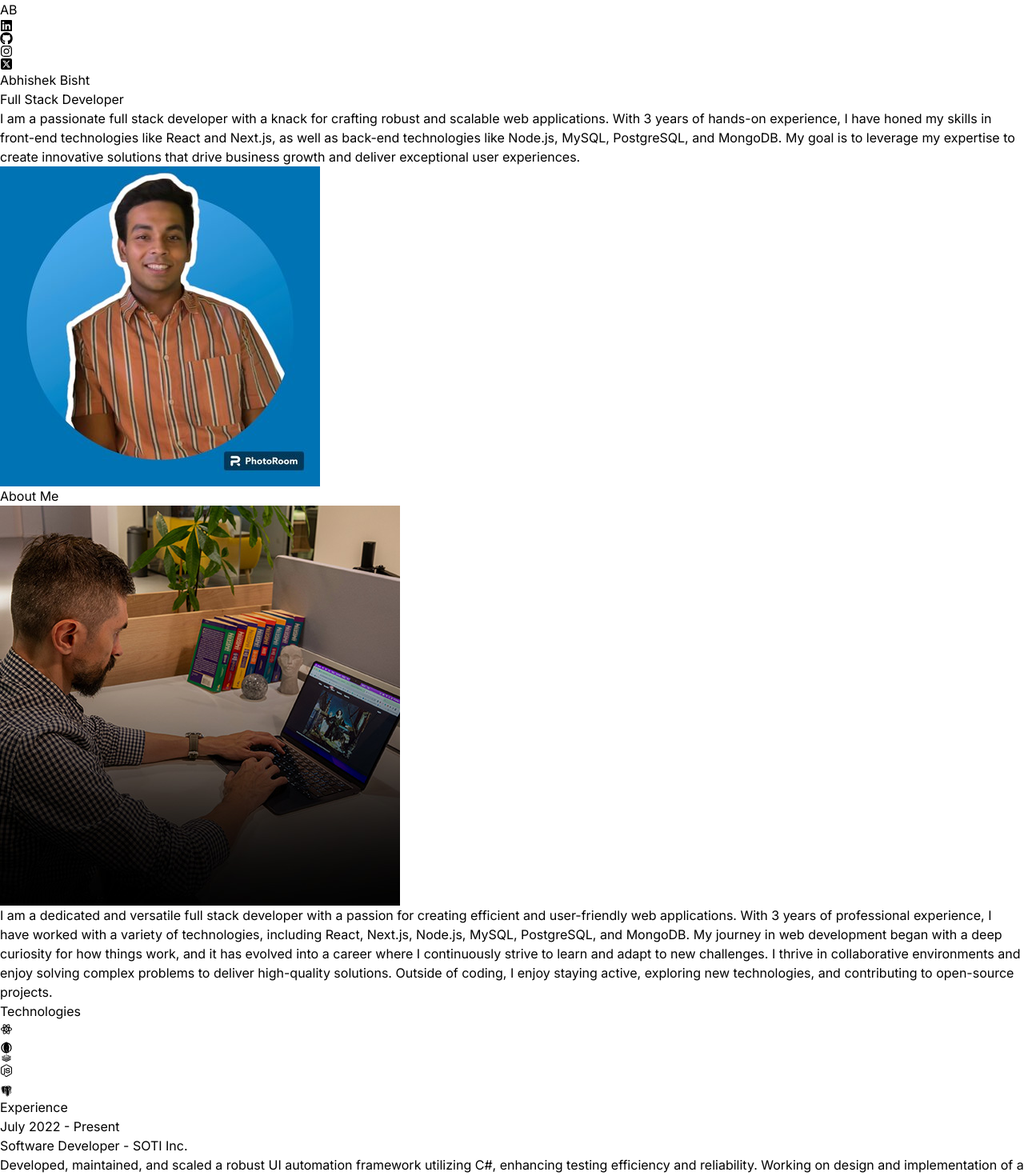
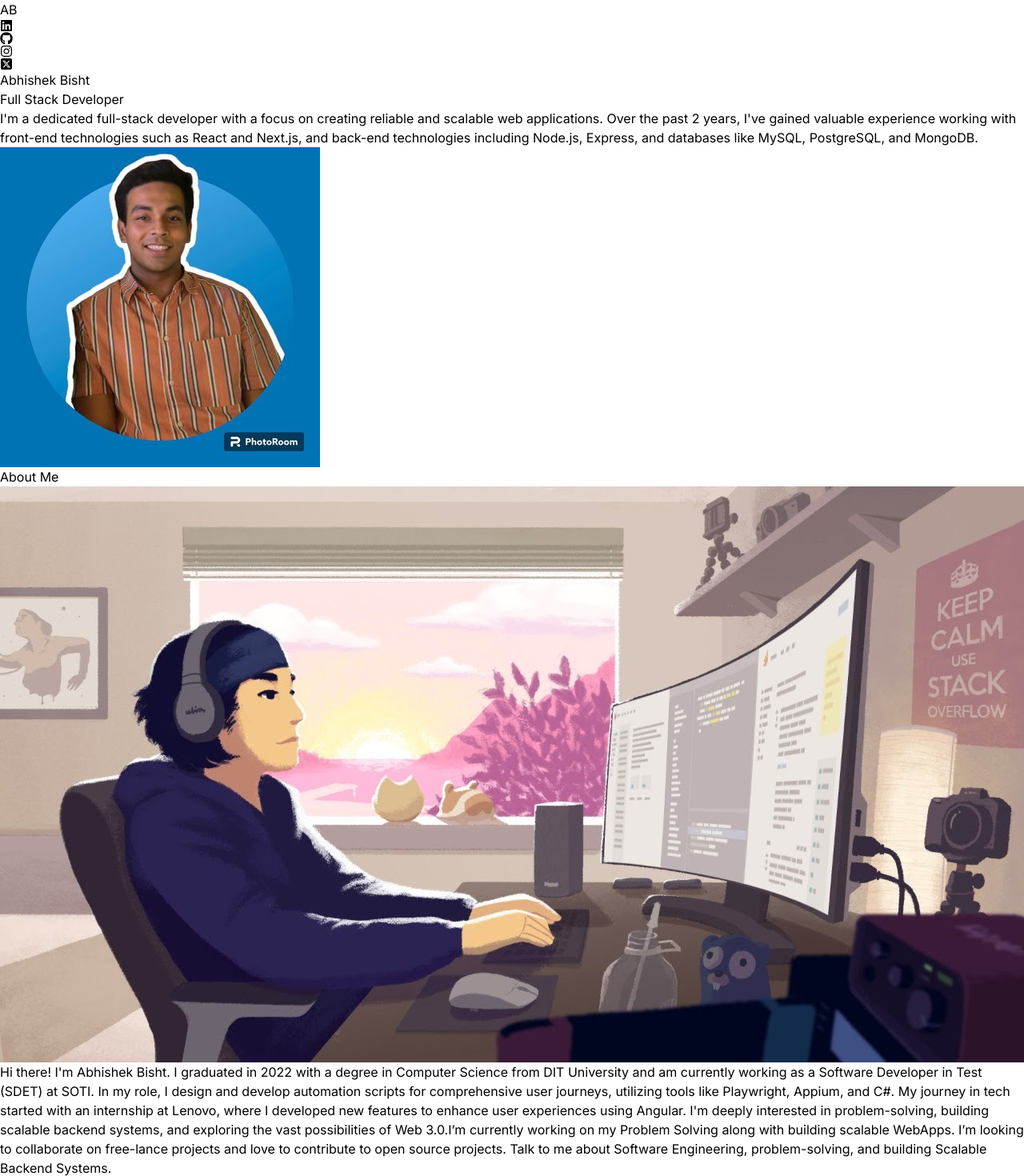
Before and after one commit to abhishek-bisht-21/Abhishek-Bisht-21-Portfolio, a React (Vite) app: page / in a window 1280 px wide. Shown: the top 1470 px of the page at 80% size. Built offline with nearby package versions, Linux system fonts and the light colour scheme.

Commit message:
Updated about me section

```diff
--- a/src/constants/index.js
+++ b/src/constants/index.js
@@ -3,9 +3,12 @@ import project2 from "../assets/projects/project-2.jpg";
 import project3 from "../assets/projects/project-3.jpg";
 import project4 from "../assets/projects/project-4.jpg";
 
-export const HERO_CONTENT = `I am a passionate full stack developer with a knack for crafting robust and scalable web applications. With 3 years of hands-on experience, I have honed my skills in front-end technologies like React and Next.js, as well as back-end technologies like Node.js, MySQL, PostgreSQL, and MongoDB. My goal is to leverage my expertise to create innovative solutions that drive business growth and deliver exceptional user experiences.`;
+export const HERO_CONTENT = `I'm a dedicated full-stack developer with a focus on creating reliable and scalable web applications. Over the past 2 years, I've gained valuable experience working with front-end technologies such as React and Next.js, and back-end technologies including Node.js, Express, and databases like MySQL, PostgreSQL, and MongoDB.`;
 
-export const ABOUT_TEXT = `I am a dedicated and versatile full stack developer with a passion for creating efficient and user-friendly web applications. With 3 years of professional experience, I have worked with a variety of technologies, including React, Next.js, Node.js, MySQL, PostgreSQL, and MongoDB. My journey in web development began with a deep curiosity for how things work, and it has evolved into a career where I continuously strive to learn and adapt to new challenges. I thrive in collaborative environments and enjoy solving complex problems to deliver high-quality solutions. Outside of coding, I enjoy staying active, exploring new technologies, and contributing to open-source projects.`;
+export const ABOUT_TEXT = `
+Hi there! I'm Abhishek Bisht. I graduated in 2022 with a degree in Computer Science from DIT University and am currently working as a Software Developer in Test (SDET) at SOTI. In my role, I design and develop automation scripts for comprehensive user journeys, utilizing tools like Playwright, Appium, and C#.
+My journey in tech started with an internship at Lenovo, where I developed new features to enhance user experiences using Angular. I'm deeply interested in problem-solving, building scalable backend systems, and exploring the vast possibilities of Web 3.0.I’m currently working on my Problem Solving along with building scalable WebApps. I’m looking to collaborate on free-lance projects and love to contribute to open source projects.  Talk to me about Software Engineering, problem-solving, and building Scalable Backend Systems.
+ `;
 
 export const EXPERIENCES = [
   {
```
Also changed, not shown: src/assets/about.jpg.
